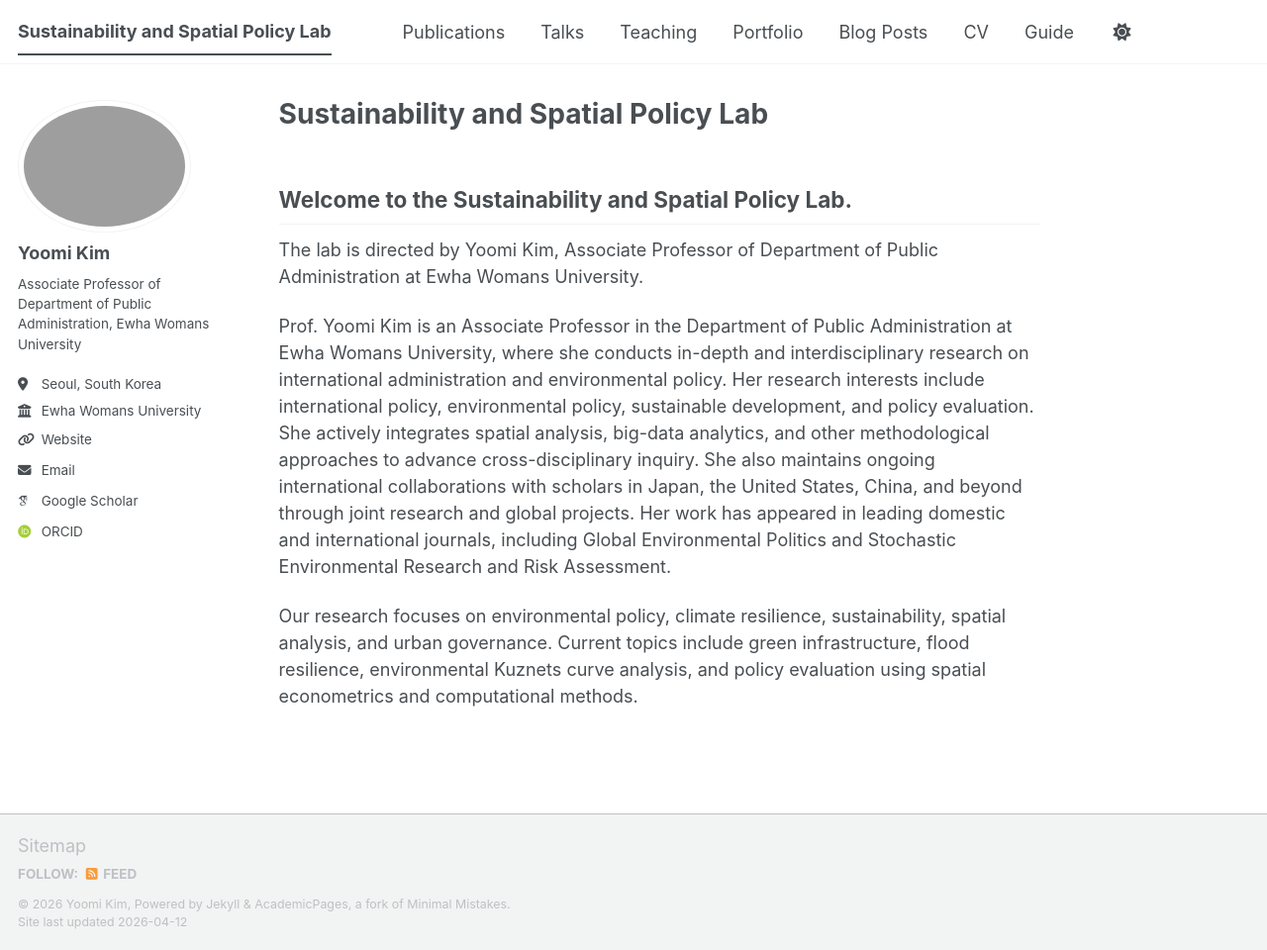
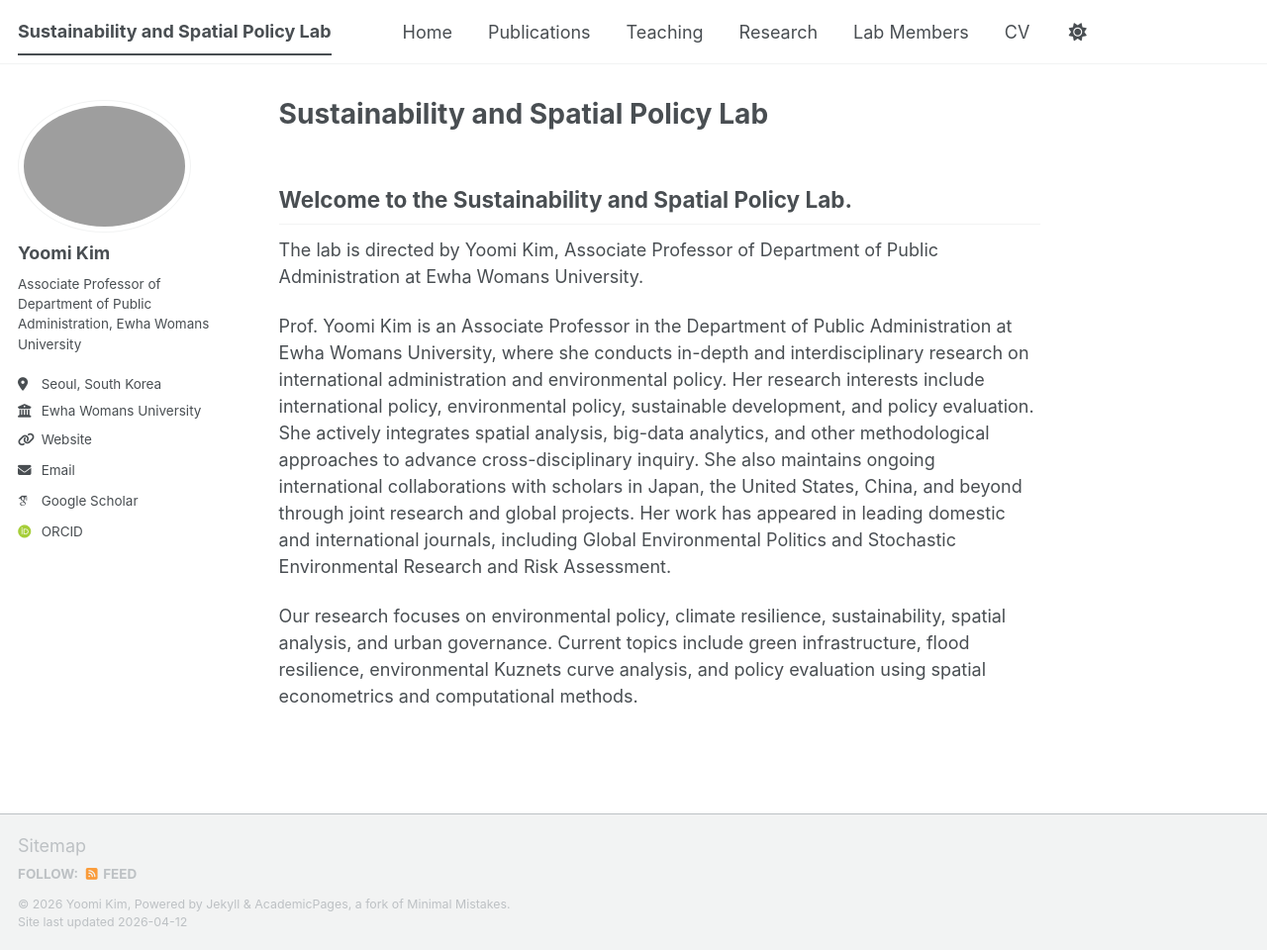
Before and after one commit to ymkim-ssplab/ymkim-ssplab.github.io, a Jekyll site: the page built from _pages/about.md, in a window 1280 px wide and 960 px high. Shown: the whole window at 99% size. Built offline with Jekyll 4.4.1, drawn with Linux system fonts in a browser that asks for light colours; some web fonts are replaced; a script bundle is joined from its source files by our own code; library files that are not in the unit come from our copies.

Commit message:
Update navigation.yml

```diff
--- a/_data/navigation.yml
+++ b/_data/navigation.yml
@@ -8,26 +8,23 @@
 #      Markdown formatted page while the second is generated using JSON.
 
 main:
+  - title: "Home"
+    url: /
+
   - title: "Publications"
     url: /publications/
-
-  - title: "Talks"
-    url: /talks/
 
   - title: "Teaching"
     url: /teaching/
 
-  - title: "Portfolio"
-    url: /portfolio/
+  - title: "Research"
+    url: /research/
 
-  - title: "Blog Posts"
-    url: /year-archive/
+  - title: "Lab Members"
+    url: /lab-members/
 
   - title: "CV"
     url: /cv/
 
   # - title: "CV"
   #   url: /cv-json/
-
-  - title: "Guide"
-    url: /markdown/
```
